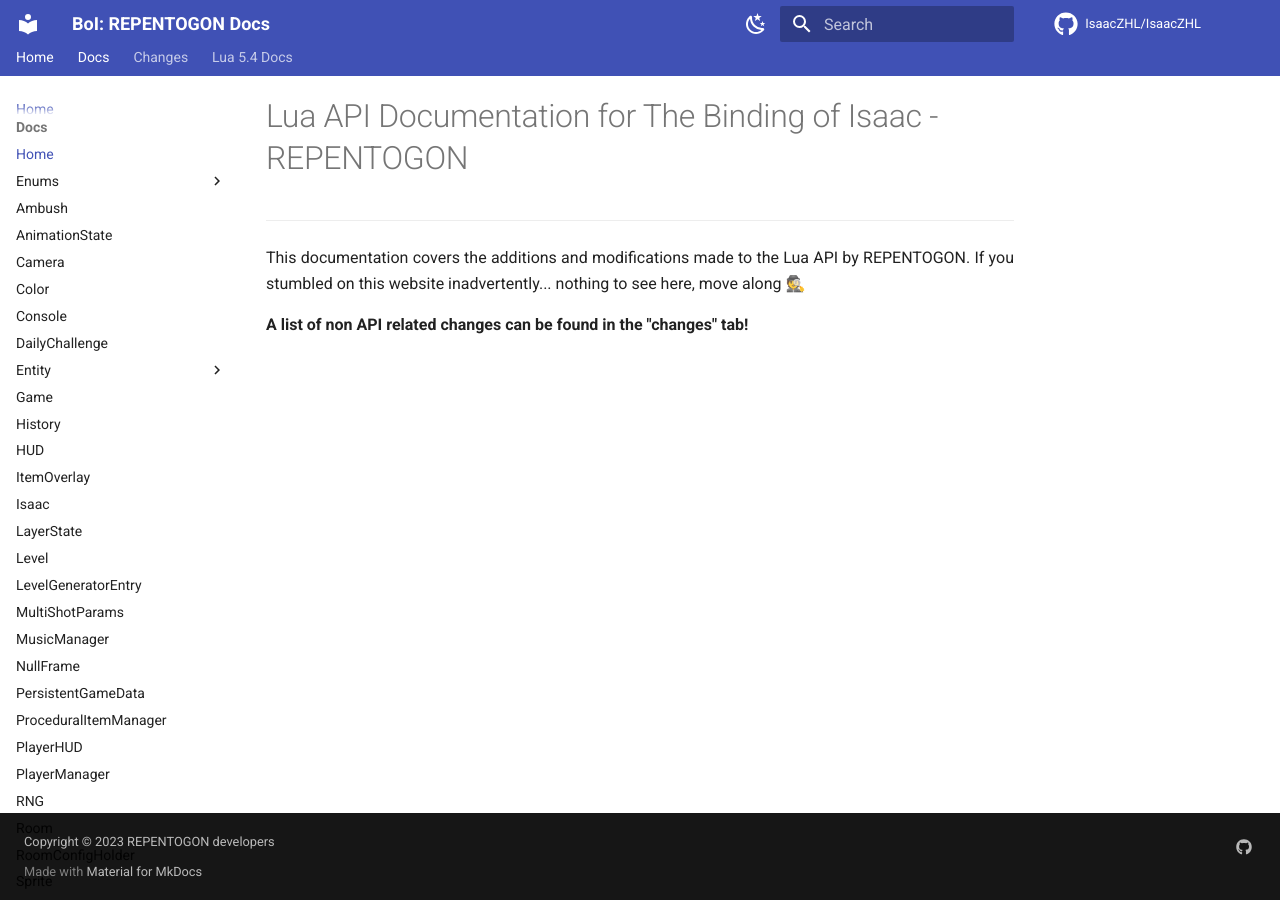
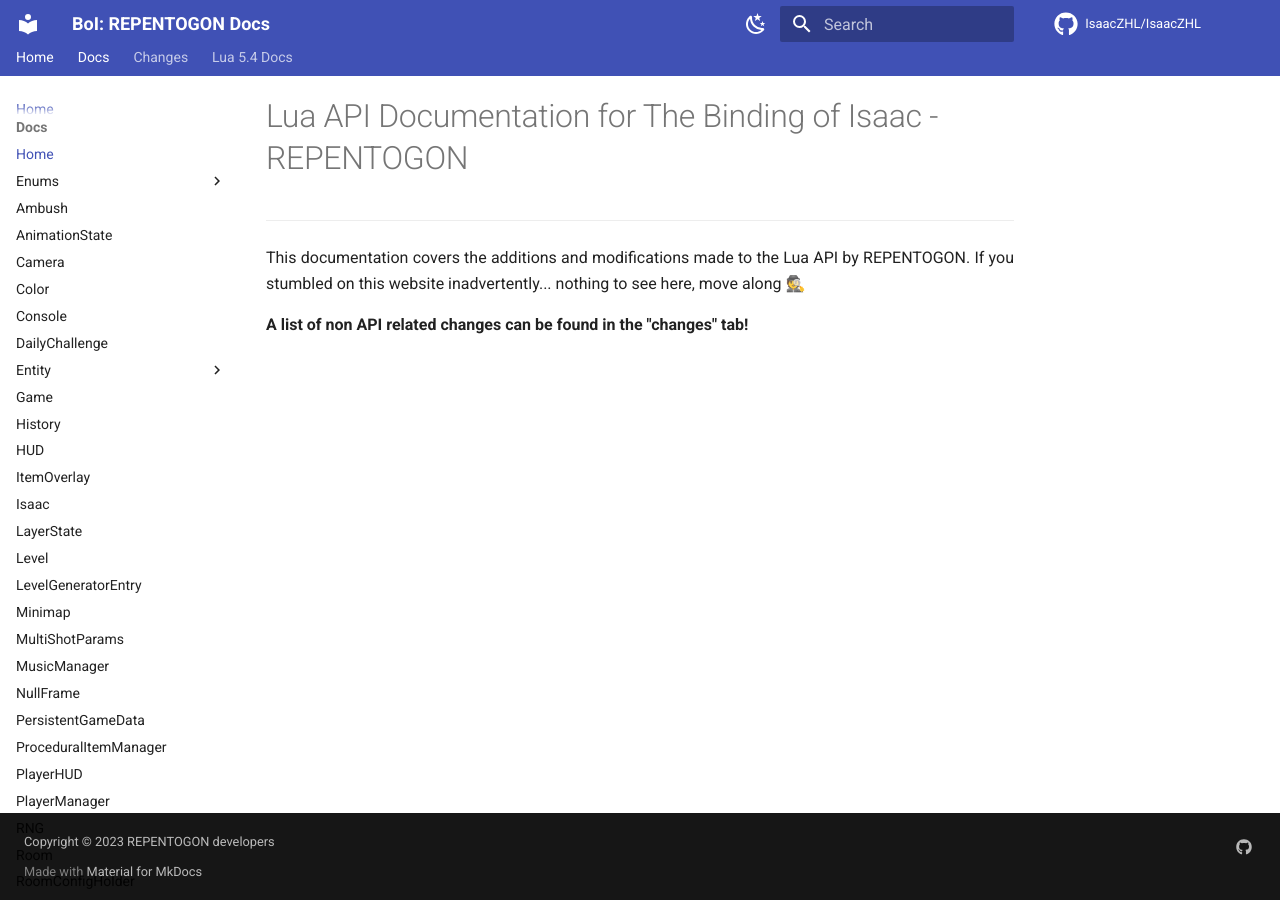
Before and after one commit to TeamREPENTOGON/REPENTOGON, an MkDocs documentation site: the page built from documentation/docs/index.md, in a window 1280 px wide. Built offline with MkDocs 1.6.1 and Material for MkDocs 9.7.7, drawn with Linux system fonts in a browser that asks for light colours; comment, search, counter and statistics services are not loaded; the version menu is left out.

Commit message:
add minimap to doc sidebar

```diff
--- a/documentation/mkdocs.yml
+++ b/documentation/mkdocs.yml
@@ -112,6 +112,7 @@
   - LayerState: LayerState.md
   - Level: Level.md
   - LevelGeneratorEntry: LevelGeneratorEntry.md
+  - Minimap: Minimap.md
   - MultiShotParams: MultiShotParams.md
   - MusicManager: MusicManager.md
   - NullFrame: NullFrame.md
```
Also changed, not shown: 1 other file.
